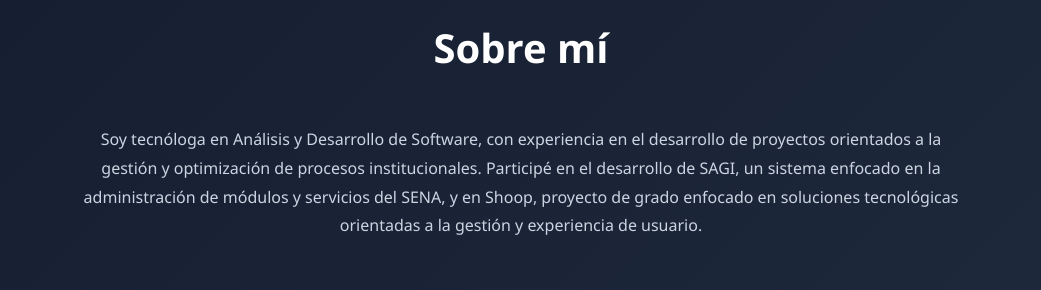
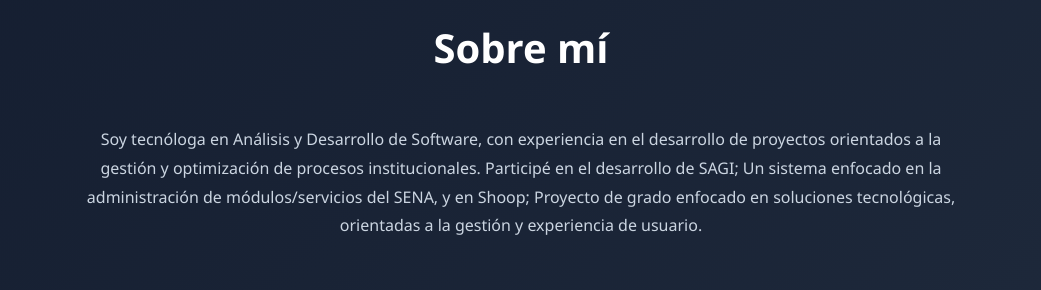
Before and after one commit to Dari766/Mi-portafolio, a plain HTML site: page index.html in a window 1280 px wide. Shown: the part 1080-1370 px from the top of the page, without its empty margins (119-1160 px from the left). Drawn offline with nearby package versions, Linux system fonts and the light colour scheme.

Commit message:
Update index.html

```diff
--- a/index.html
+++ b/index.html
@@ -64,9 +64,9 @@
             Soy tecnóloga en Análisis y Desarrollo de Software, con
             experiencia en el desarrollo de proyectos orientados a la
             gestión y optimización de procesos institucionales.
-            Participé en el desarrollo de SAGI, un sistema enfocado
-            en la administración de módulos y servicios del SENA, y en
-            Shoop, proyecto de grado enfocado en soluciones tecnológicas
+            Participé en el desarrollo de SAGI; Un sistema enfocado
+            en la administración de módulos/servicios del SENA, y en
+            Shoop; Proyecto de grado enfocado en soluciones tecnológicas,
             orientadas a la gestión y experiencia de usuario.
             </p>
         </p>
```
